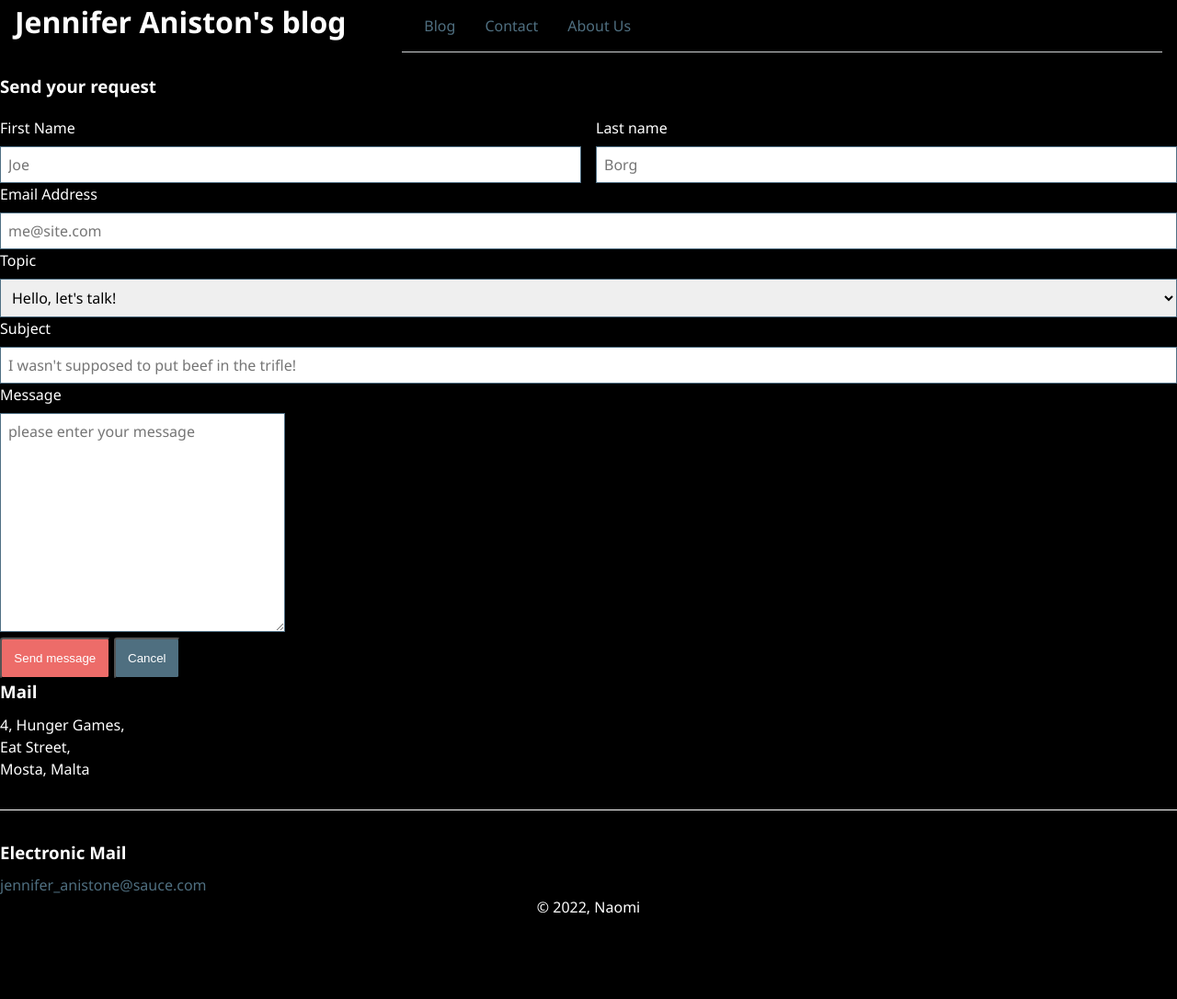
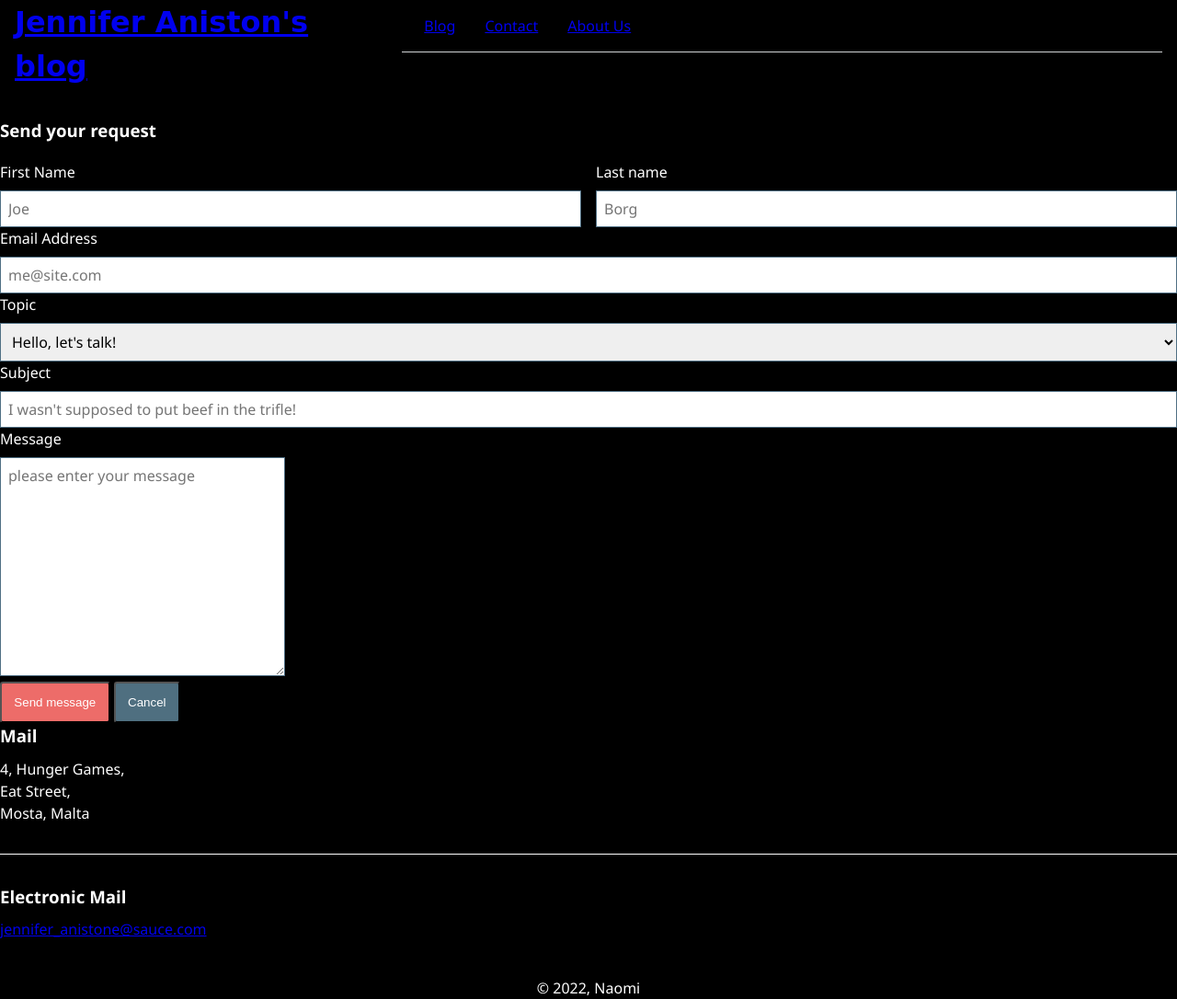
Before and after one commit to Naomif2003/Naomif2003.github.io, a plain HTML site: page contact.html in a window 1280 px wide. Shown: the whole page at 92% size. Before the commit the page ends 1014 px from the top, so only its background shows below. Drawn offline with Linux system fonts and the light colour scheme.

Commit message:
Fixed some issues
Fixed some isseus on HTML and CSS

```diff
--- a/blog.css
+++ b/blog.css
@@ -8,12 +8,16 @@ body {
     font-family: Arial, Helvetica, sans-serif;
 }
 
-h1 {
+a:hover {
+    color: #a1a3a5;
+}
+
+a {
     font-family: cursive;
 }
 
-h2 {
-    text-decoration-style: wavy;
+a:hover {
+    color: #a1a3a5;
 }
 
 footer{
--- a/contact.css
+++ b/contact.css
@@ -8,12 +8,16 @@ body {
     font-family: Arial, Helvetica, sans-serif;
 }
 
-a {
-    color: #4f6f80;
-    text-decoration: none;
+a:hover {
+    color: #a1a3a5;
 }
+
+h1 {
+    font-family: cursive;
+}
+
 a:hover {
-    color: #7ebddf;
+    color: #a1a3a5;
 }
 
 body {
--- a/contact.html
+++ b/contact.html
@@ -14,7 +14,11 @@
             <div class="row">
                 <div class="col-4">
                     <header>
-                        <h1>Jennifer Aniston's blog</h1>
+                        <h1>
+                            <a href="index.html">
+                                Jennifer Aniston's blog
+                            </a>
+                        </h1>
                     </header>
                 </div>
                 <div class="col-8">
@@ -120,7 +124,7 @@
         </main>
     </div>
 
-        <div class="separator">
+    <div class="separator"></div>
         <div class="row">
             <div class="col-12">
                 <div class="centered">
--- a/grid.css
+++ b/grid.css
@@ -4,6 +4,7 @@
 * {
     box-sizing: border-box;
 }
+
 
 /*
     Basic CSS Grid
--- a/style.css
+++ b/style.css
@@ -12,8 +12,8 @@ h1 {
     font-family: cursive;
 }
 
-h2 {
-    text-decoration-style: wavy;
+a:hover {
+    color: #a1a3a5;
 }
 
 footer{
```
Also changed, not shown: about_us.html (+3 -1 lines), blog.html (+4 -2 lines), ._index.html (deleted), 1 other file.
